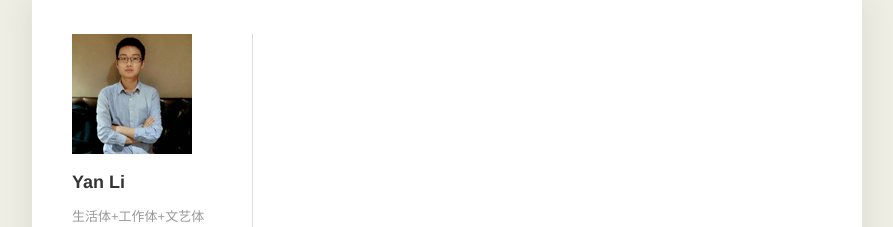
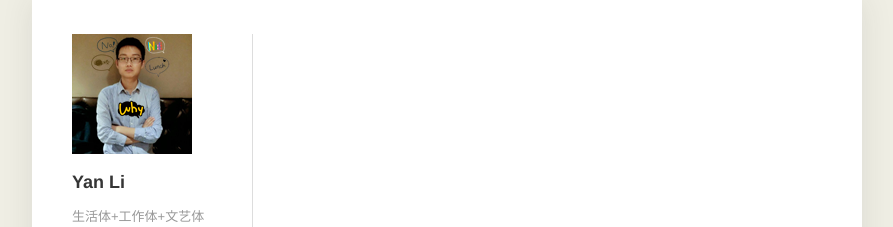
Before and after one commit to liyancode/liyancode.github.io, a Jekyll site: the page built from index.html, in a window 1280 px wide. Shown: the top 227 px of the page, without its empty margins (193-1086 px from the left). Built offline with Jekyll 4.4.1, drawn with Linux system fonts in a browser that asks for light colours.

Commit message:
new logo

```diff
--- a/_includes/header.html
+++ b/_includes/header.html
@@ -1,7 +1,7 @@
 <div class="site">
     <header class="site-header" role="banner">
     <a class="site-logo" href="#">
-        <img class="no-grav" src="{{ '/image/yan.png' | prepend: site.baseurl }}">
+        <img class="no-grav" src="{{ '/image/yanli.png' | prepend: site.baseurl }}">
     </a>
     <hgroup>
         <h1 class="site-title">
```
